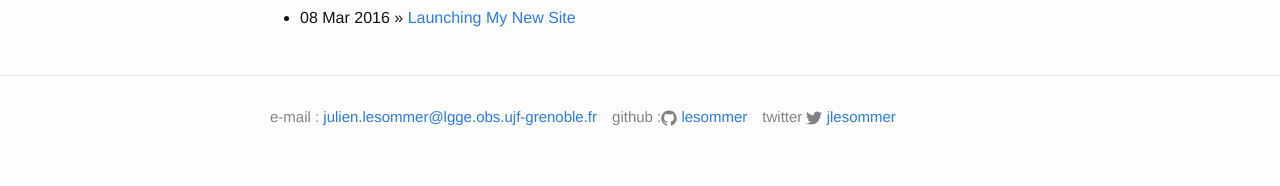
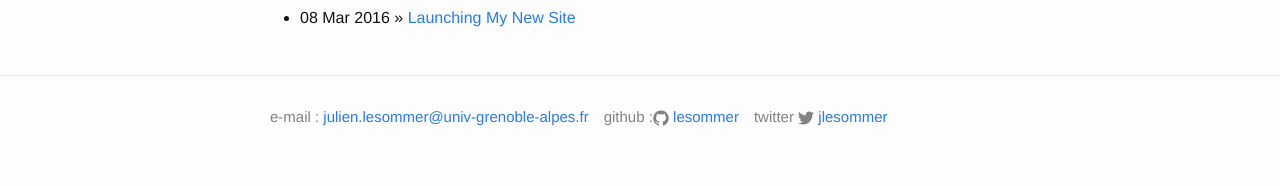
Before and after one commit to quentinjamet/quentinjamet.github.io, a Jekyll site: the page built from index.md, in a window 1280 px wide. Shown: the part 1304-1490 px from the top of the page. Built offline with Jekyll 4.4.1, drawn with Linux system fonts in a browser that asks for light colours.

Commit message:
up email address

```diff
--- a/_config.yml
+++ b/_config.yml
@@ -5,7 +5,7 @@
 
 # Site settings
 title: Julien Le Sommer
-email: julien.lesommer@lgge.obs.ujf-grenoble.fr
+email: julien.lesommer@univ-grenoble-alpes.fr
 description: > # this means to ignore newlines until "baseurl:"
   Physical Oceanographer
 baseurl: "" # the subpath of your site, e.g. /blog
```
